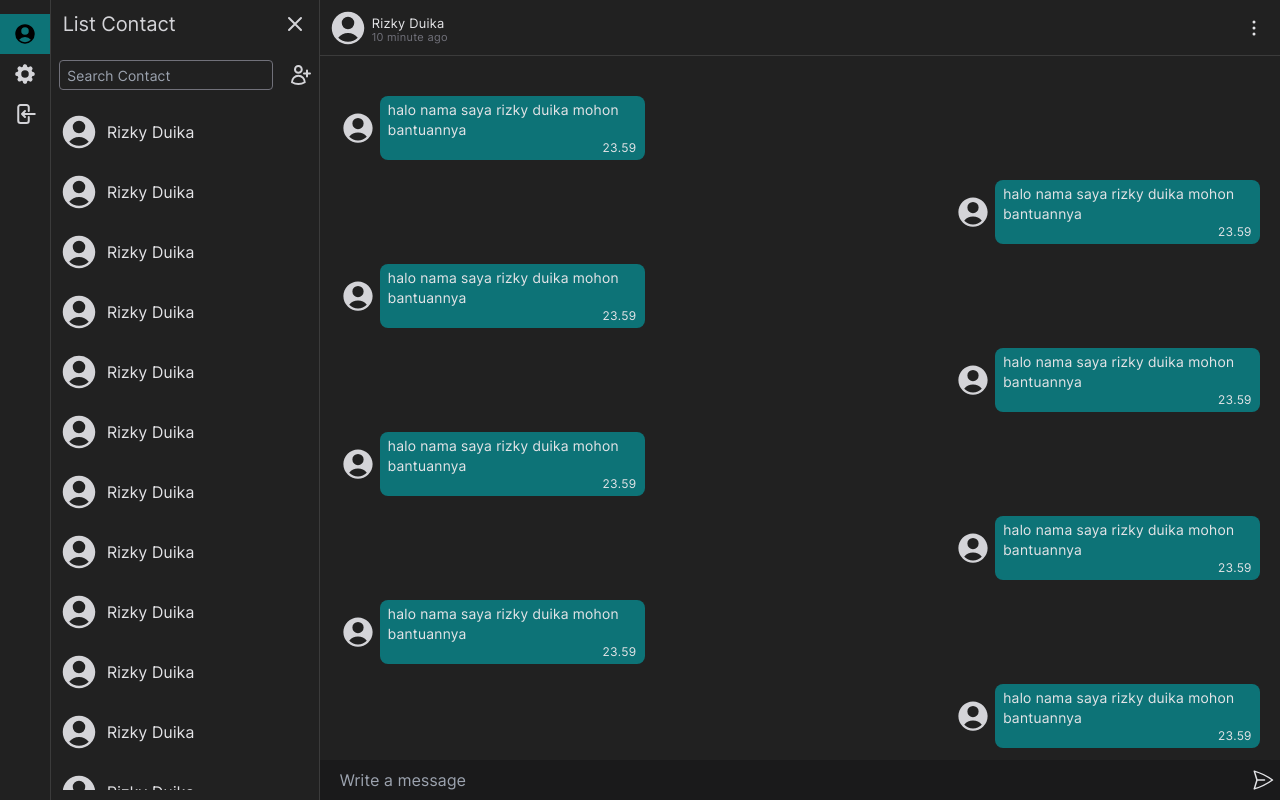
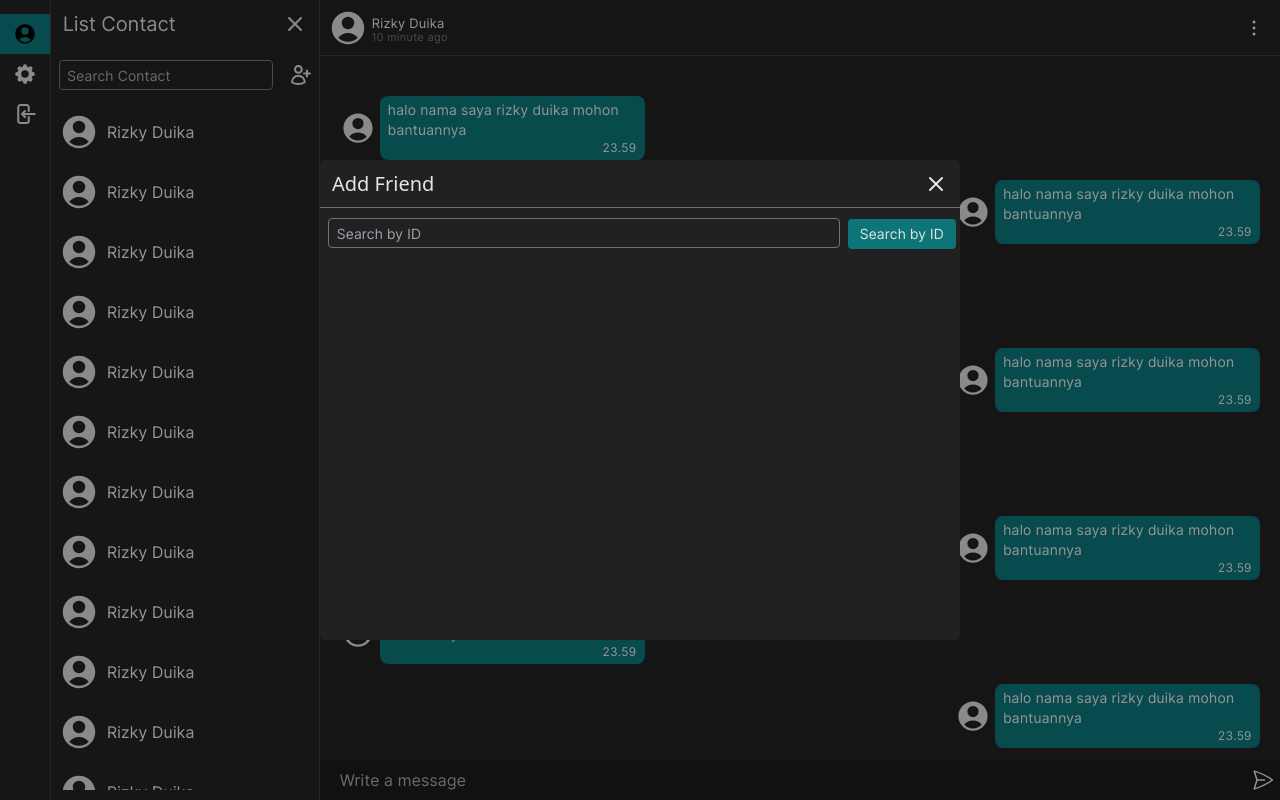
Before and after one commit to ComRV/chatApp, a Next.js app: page /chat/contact in a window 1280 px wide. Both pictures are taken after a click on the icon 299 px from the left and 75 px from the top of the page. Built offline with nearby package versions, Linux system fonts and the light colour scheme.

Commit message:
create modal add friend

```diff
--- a/components/Contactlist.jsx
+++ b/components/Contactlist.jsx
@@ -1,6 +1,9 @@
 import Link from 'next/link';
+import { useContext } from 'react';
+import { AddFriend } from '../pages/chat/contact';
 
 const Contactlist = () => {
+	const { isShow, setIsShow } = useContext(AddFriend);
 	return (
 		<>
 			<div className="flex h-12	place-items-center justify-between">
@@ -24,7 +27,7 @@ const Contactlist = () => {
 					className="w-4/5 h-[0.8cm] text-zinc-200 tracking-wider duration-150 rounded border border-zinc-500 bg-transparent pl-2 text-sm focus:ring-zinc-300 font-intertight"
 					placeholder="Search Contact"
 				/>
-				<svg xmlns="http://www.w3.org/2000/svg" fill="none" viewBox="0 0 24 24" strokeWidth={2} stroke="currentColor" className="w-6 h-6 cursor-pointer">
+				<svg xmlns="http://www.w3.org/2000/svg" onClick={() => setIsShow(!isShow)} fill="none" viewBox="0 0 24 24" strokeWidth={2} stroke="currentColor" className="w-6 h-6 cursor-pointer">
 					<path
 						strokeLinecap="round"
 						strokeLinejoin="round"
--- a/pages/chat/contact.jsx
+++ b/pages/chat/contact.jsx
@@ -1,11 +1,51 @@
+/* eslint-disable react-hooks/rules-of-hooks */
 import Chat from '../../components/layout/Chat';
 import Contactlist from '../../components/Contactlist';
+import { createContext, useState } from 'react';
+
+export const AddFriend = createContext();
 
 const contactlist = () => {
+	const [isShow, setIsShow] = useState(false);
+
 	return (
-		<Chat>
-			<Contactlist />
-		</Chat>
+		<>
+			<AddFriend.Provider value={{ isShow, setIsShow }}>
+				<Chat>
+					<Contactlist />
+				</Chat>
+				{isShow && (
+					<div className="fixed left-0 top-0 grid place-items-center w-screen h-screen z-10 bg-[#00000059]">
+						<div className="w-1/2 h-[60%] bg-[#212121] text-zinc-200 rounded-md">
+							<div className="flex h-12	place-items-center border-b border-zinc-500 justify-between">
+								<p className="text-xl ml-3">Add Friend</p>
+								<svg
+									xmlns="http://www.w3.org/2000/svg"
+									onClick={() => setIsShow(!isShow)}
+									fill="none"
+									viewBox="0 0 24 24"
+									strokeWidth={2}
+									stroke="currentColor"
+									className="w-6 h-6 mr-3 cursor-pointer duration-150 hover:opacity-80 active:opacity-60"
+								>
+									<path strokeLinecap="round" strokeLinejoin="round" d="M6 18L18 6M6 6l12 12" />
+								</svg>
+							</div>
+							<div className="mt-2.5 ml-2">
+								<input
+									type="text"
+									placeholder="Search by ID"
+									className="text-zinc-200 w-[81%] h-[30px] mr-2 tracking-wider duration-150 rounded border border-zinc-500 bg-transparent pl-2 text-sm focus:ring-zinc-300 font-intertight"
+								/>
+								<button className="bg-[#0d7477] h-[30px] px-3 rounded hover:bg-[#0d7477e0] active:bg-[#0d7477c0] duration-150 font-intertight tracking-wider text-sm">
+									Search by ID
+								</button>
+							</div>
+						</div>
+					</div>
+				)}
+			</AddFriend.Provider>
+		</>
 	);
 };
 
--- a/pages/chat/index.jsx
+++ b/pages/chat/index.jsx
@@ -2,7 +2,7 @@
 import Chat from '../../components/layout/Chat';
 import Contact from '../../components/Contact';
 import axios from 'axios';
-import { useState, useEffect } from 'react';
+import { useEffect } from 'react';
 import Router from 'next/router';
 
 const chat = () => {
```
